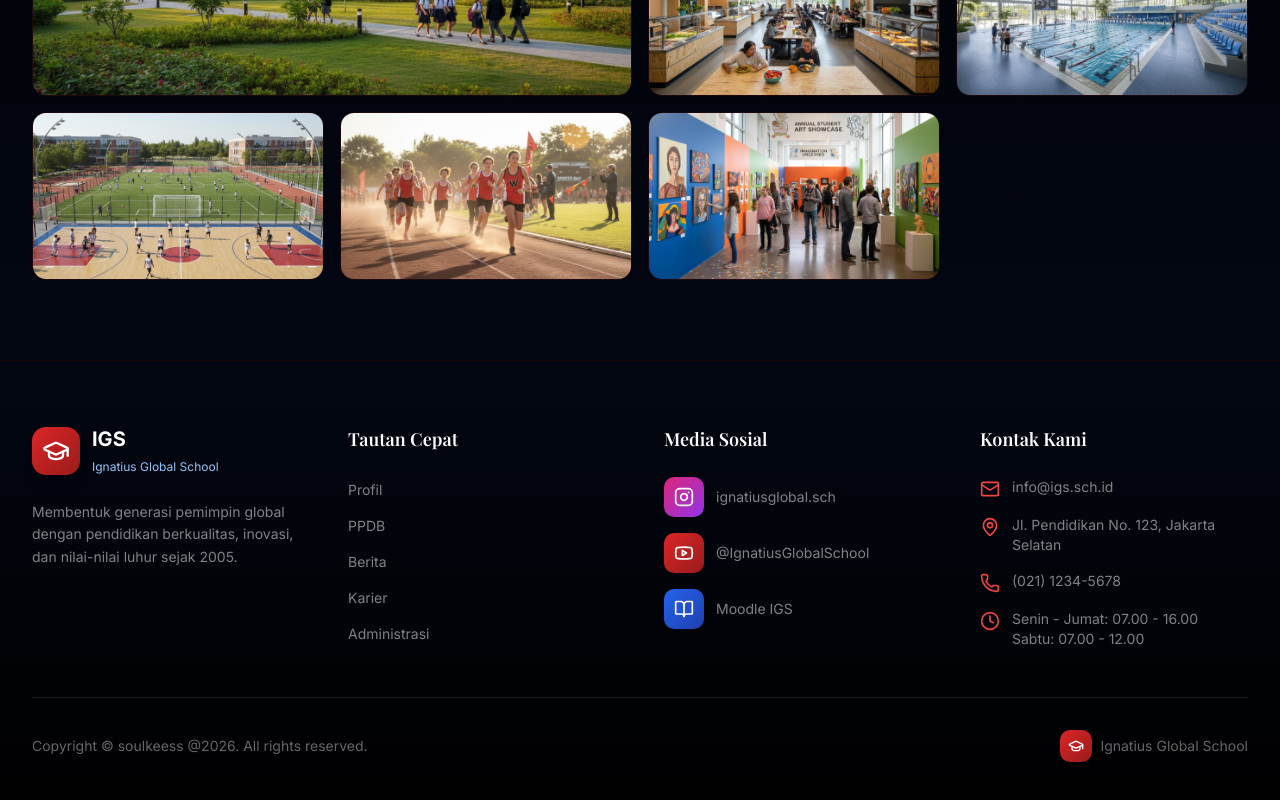
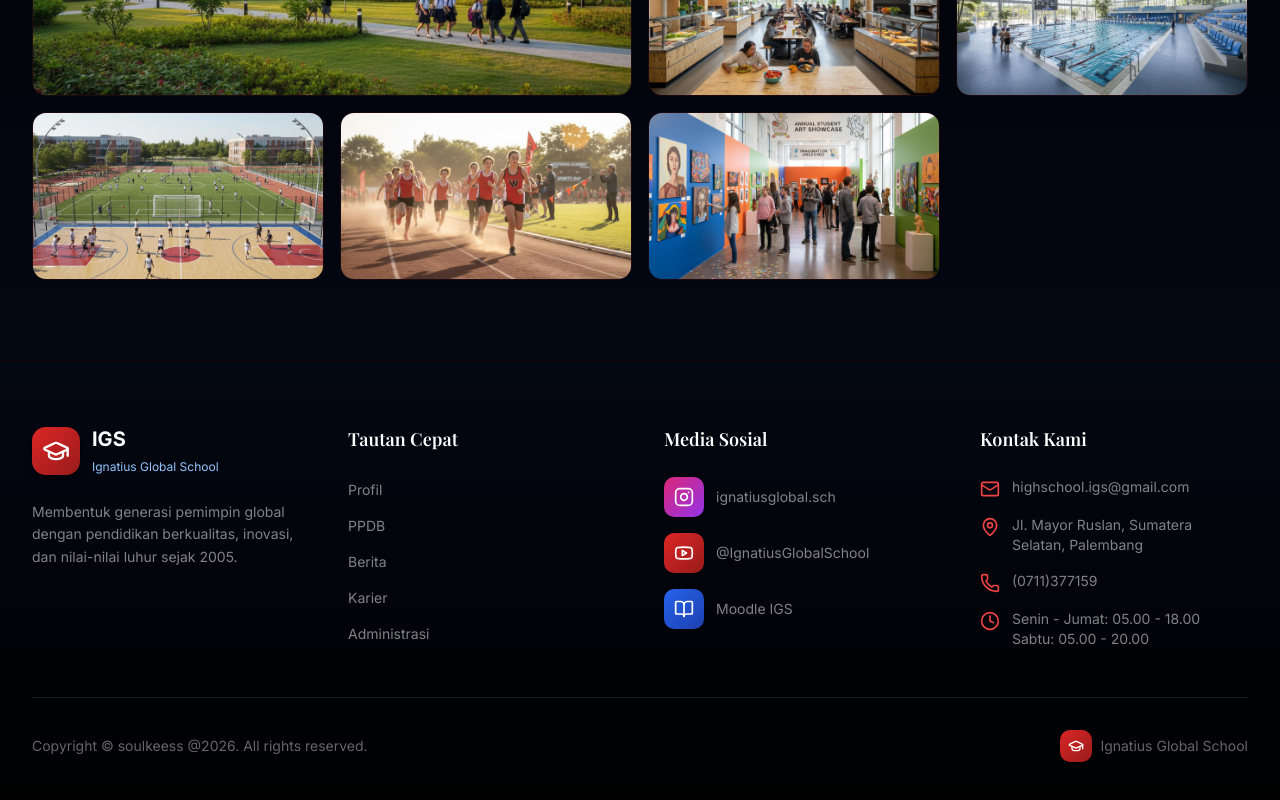
Before and after one commit to soulkeesss/IGS-Redesign-Website, a React (Vite) app: page / in a window 1280 px wide. Shown: the part 5483-6283 px from the top of the page. Built offline with nearby package versions, Linux system fonts and the light colour scheme.

Commit message:
Desc modification

```diff
--- a/src/components/Footer.tsx
+++ b/src/components/Footer.tsx
@@ -92,21 +92,21 @@ export default function Footer() {
             <div className="space-y-4">
               <div className="flex items-start gap-3">
                 <Mail className="w-5 h-5 text-red-500 mt-0.5 shrink-0" />
-                <span className="text-white/50 text-sm">info@igs.sch.id</span>
+                <span className="text-white/50 text-sm">highschool.igs@gmail.com</span>
               </div>
               <div className="flex items-start gap-3">
                 <MapPin className="w-5 h-5 text-red-500 mt-0.5 shrink-0" />
-                <span className="text-white/50 text-sm">Jl. Pendidikan No. 123, Jakarta Selatan</span>
+                <span className="text-white/50 text-sm">Jl. Mayor Ruslan, Sumatera Selatan, Palembang </span>
               </div>
               <div className="flex items-start gap-3">
                 <Phone className="w-5 h-5 text-red-500 mt-0.5 shrink-0" />
-                <span className="text-white/50 text-sm">(021) 1234-5678</span>
+                <span className="text-white/50 text-sm">(0711)377159</span>
               </div>
               <div className="flex items-start gap-3">
                 <Clock className="w-5 h-5 text-red-500 mt-0.5 shrink-0" />
                 <div className="text-white/50 text-sm">
-                  <p>Senin - Jumat: 07.00 - 16.00</p>
-                  <p>Sabtu: 07.00 - 12.00</p>
+                  <p>Senin - Jumat: 05.00 - 18.00</p>
+                  <p>Sabtu: 05.00 - 20.00</p>
                 </div>
               </div>
             </div>
```
